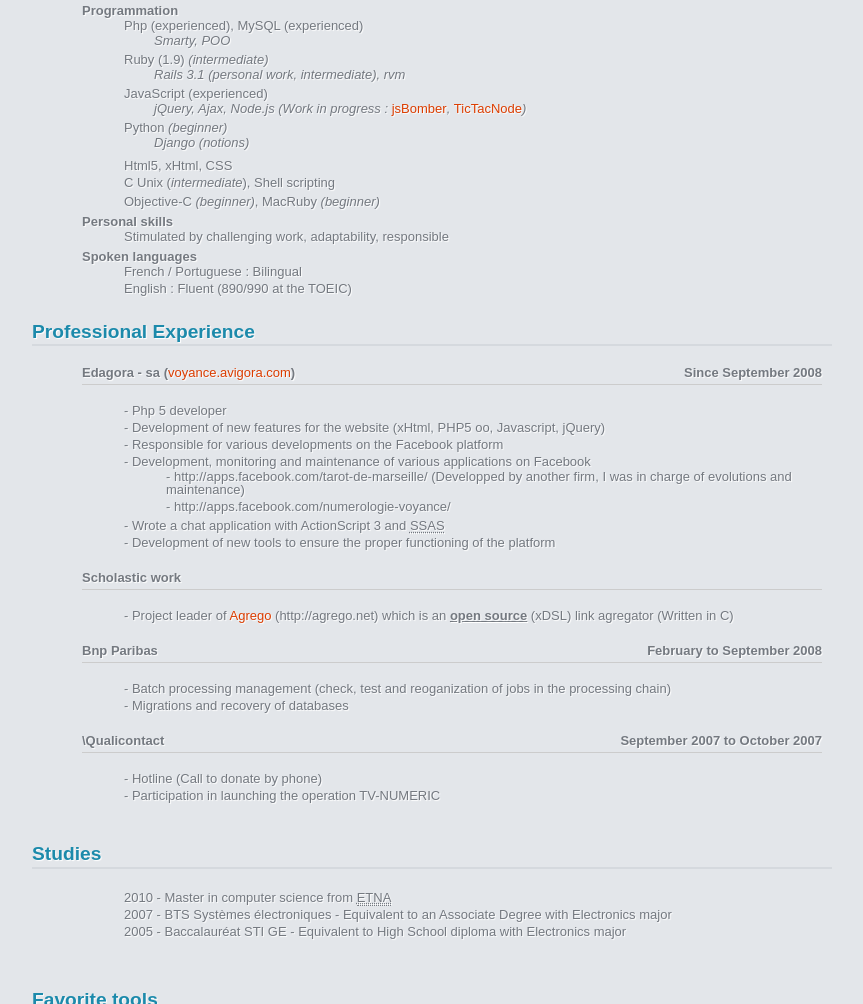
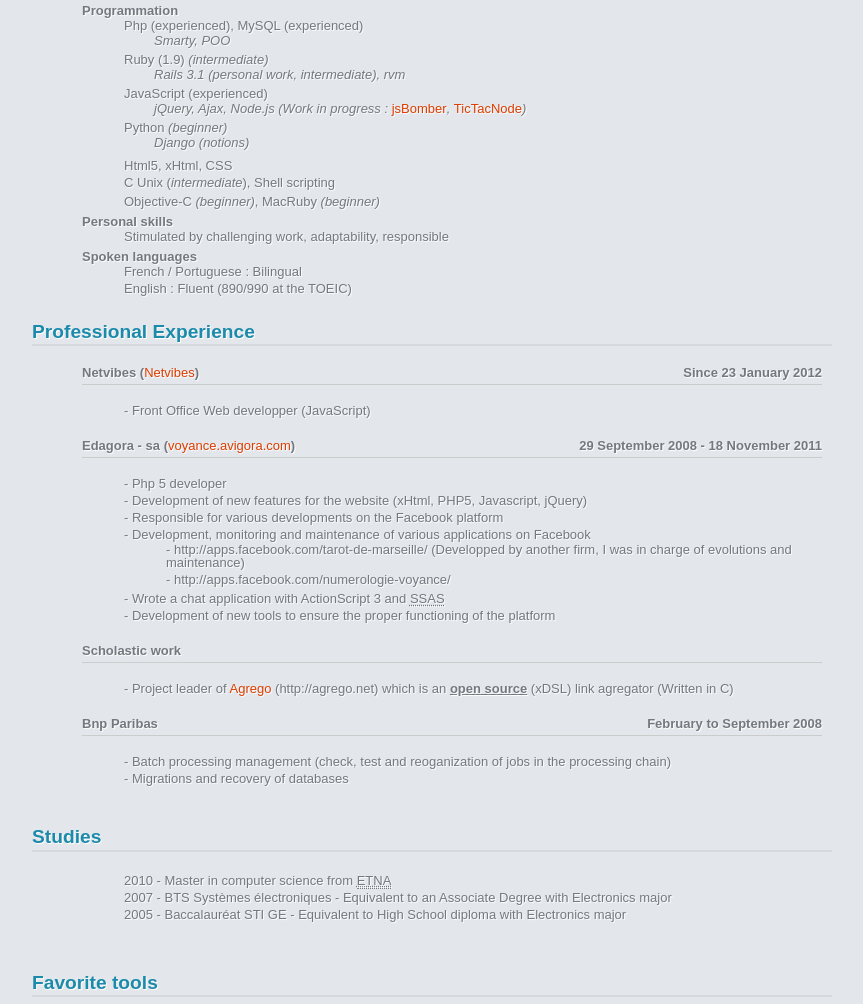
Before and after one commit to Shahor/resume, a plain HTML site: page index_en.html in a window 1280 px wide. Shown: the part 240-1244 px from the top of the page, without its empty margins (208-1071 px from the left). Drawn offline with Linux system fonts and the light colour scheme.

Commit message:
New experience
Netvibes :)

```diff
--- a/index_en.html
+++ b/index_en.html
@@ -12,7 +12,7 @@
 		<ul>
 			<li>
 				<a href="index.html">
-					<img src="images/fr.png" alt="Version Fran&ccedil;aise" height="24" width="39"/>
+					<img src="images/fr.png" alt="Version Française" height="24" width="39"/>
 				</a>
 			</li>
 		</ul>
@@ -129,15 +129,28 @@
 	<section id="proExperiences">
 		<article class="experience">
 				<p>
+					<b>Netvibes (<a href="http://netvibes.com" target="_blank">Netvibes</a>)</b>
+					<span>
+						Since 23 January 2012
+					</span>
+				</p>
+				<hr/>
+				<ul>
+					<li>- Front Office Web developper (JavaScript)</li>
+				</ul>
+		</article>
+
+		<article class="experience">
+				<p>
 					<b>Edagora - sa (<a href="http://voyance.avigora.com" target="_blank">voyance.avigora.com</a>)</b>
 					<span>
-						Since September 2008
+						29 September 2008 - 18 November 2011
 					</span>
 				</p>
 				<hr/>
 				<ul>
 					<li>- Php 5 developer</li>
-					<li>- Development of new features for the website (xHtml, PHP5 oo, Javascript, jQuery)</li>
+					<li>- Development of new features for the website (xHtml, PHP5, Javascript, jQuery)</li>
 					<li>- Responsible for various developments on the Facebook platform
 					<li>- Development, monitoring and maintenance of various applications on Facebook
 						<ul>
@@ -172,21 +185,6 @@
 				<li>- Batch processing management (check, test and reoganization of jobs in the processing chain)</li>
 				<li>- Migrations and recovery of databases</li>
 			</ul>
-		</article>
-
-
-		<article class="experience">
-				<p>
-					<b>\Qualicontact</b>
-					<span>
-						September 2007 to October 2007
-					</span>
-				</p>
-				<hr/>
-				<ul>
-					<li>- Hotline (Call to donate by phone)</li>
-					<li>- Participation in launching the operation TV-NUMERIC</li>
-				</ul>
 		</article>
 	</section>
 
```
Also changed, not shown: index.html (+16 -16 lines), 2 other files.
